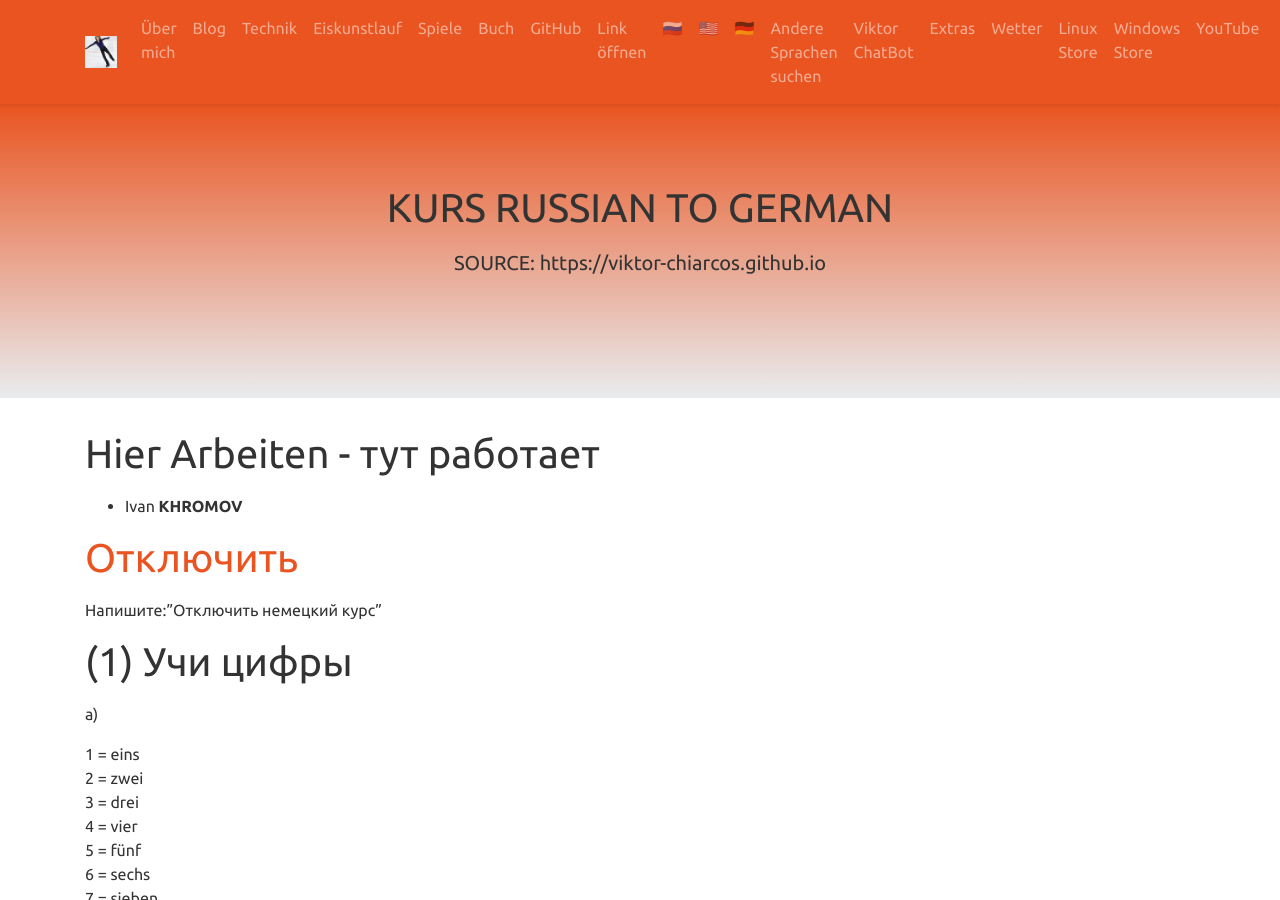
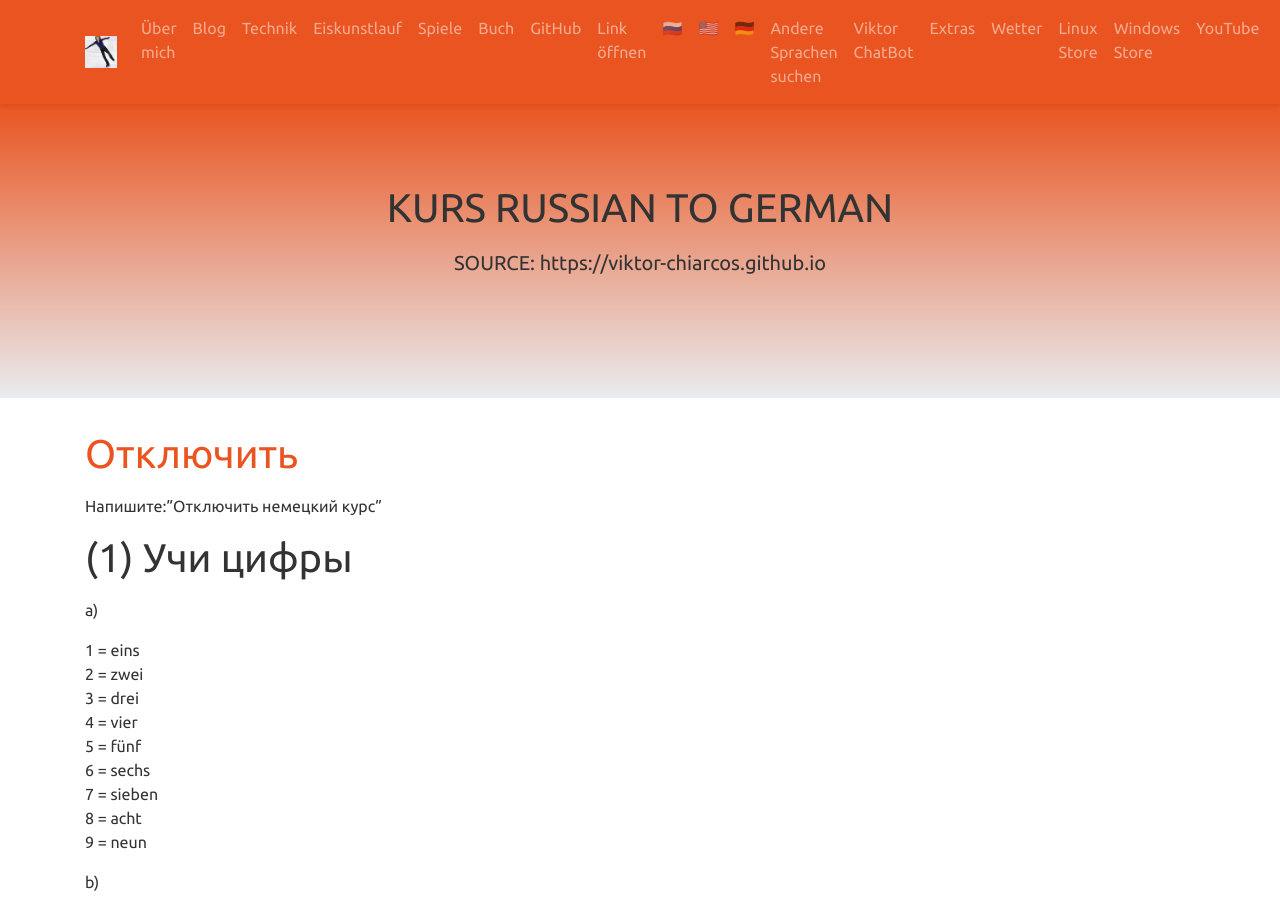
Before and after one commit to viktor-chiarcos/viktor-chiarcos.github.io, a Jekyll site: the page built from _pages/ivan/index.md, in a window 1280 px wide and 900 px high. Built offline with Jekyll 4.4.1, drawn with Linux system fonts in a browser that asks for light colours.

Commit message:
index.md aktualisieren

```diff
--- a/_pages/ivan/index.md
+++ b/_pages/ivan/index.md
@@ -17,8 +17,7 @@ action: true
     }
 </script>
 
-# Hier Arbeiten - тут работает
-- Ivan **KHROMOV**
+
 
 
 # [Отключить](https://wa.me/message/CXQKM5CWMXR6O1)
```
